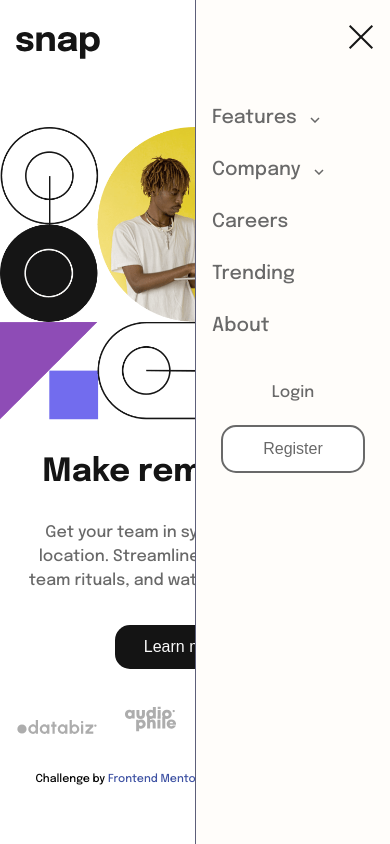
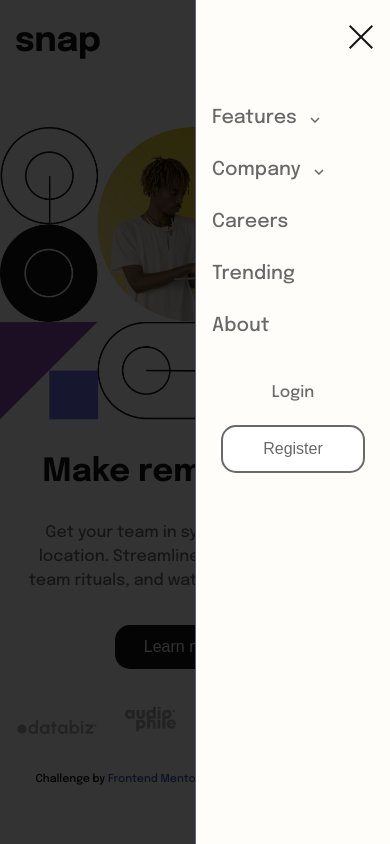
Before and after one commit to RonenTGreat/intro-section-downdow, a React (Create React App) app: page / in a window 390 px wide. Both pictures are taken after a click on the button 358 px from the left and 37 px from the top of the page. Built offline with nearby package versions, Linux system fonts and the light colour scheme; the HTML template or start-up script is replaced by a standard one.

Commit message:
added overlay

```diff
--- a/src/components/header/header.component.jsx
+++ b/src/components/header/header.component.jsx
@@ -22,8 +22,15 @@ import reminder from "../../assets/images/icon-reminders.svg"
 
 const Header = () => {
 
+  function toggleOverlay() {
+    const overlay = document.querySelector('.overlay');
+    overlay.classList.toggle('hidden')
+  }
+
   function openNav() {
     document.querySelector(".sidenav").style.width = "50%";
+
+    toggleOverlay()
 
     // Causes page not to scroll when nav is opened
     document.body.style.position = 'fixed';
@@ -39,6 +46,8 @@ const Header = () => {
     document.body.style.position = '';
     document.body.style.top = '';
     window.scrollTo(0, parseInt(scrollY || '0') * -1);
+
+    toggleOverlay()
   }
 
   function showFeatureDropdown() {
@@ -114,6 +123,8 @@ const Header = () => {
 
       {/* Mobill Menu */}
 
+      <div className="overlay hidden" onClick={closeNav}></div>
+
       <div className="sidenav">
         <button className="closebtn" onClick={closeNav}>
           <img src={iconMenuClose} alt="" />
--- a/src/components/header/header.styles.css
+++ b/src/components/header/header.styles.css
@@ -124,13 +124,25 @@ a {
     color: hsl(240, 100%, 5%);
   }
 
+  .overlay {
+  position: fixed;
+  top: 0;
+  left: 0;
+  right: 0;
+  bottom: 0;
+  z-index: 999;
+  background-color: rgba(0, 0, 0, 0.8);
+}
+
+
+
   .sidenav {
     display: block;
     height: 100%;
     width: 0;
     border-left: 1px hsl(236, 13%, 42%) solid;
     position: fixed;
-    z-index: 1;
+    z-index: 1000;
     top: 0;
     right: 0;
     background-color: hsl(36, 100%, 99%);
@@ -138,6 +150,8 @@ a {
     transition: 0.5s;
     padding-top: 60px;
   }
+
+
 
   .sidenav .container,
   .mobile-register {
```
